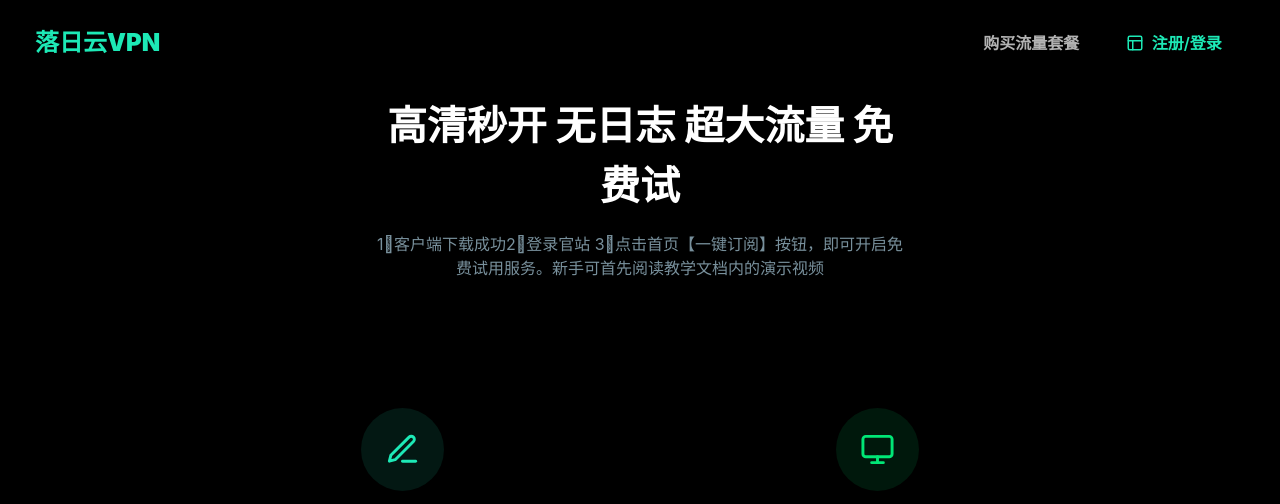
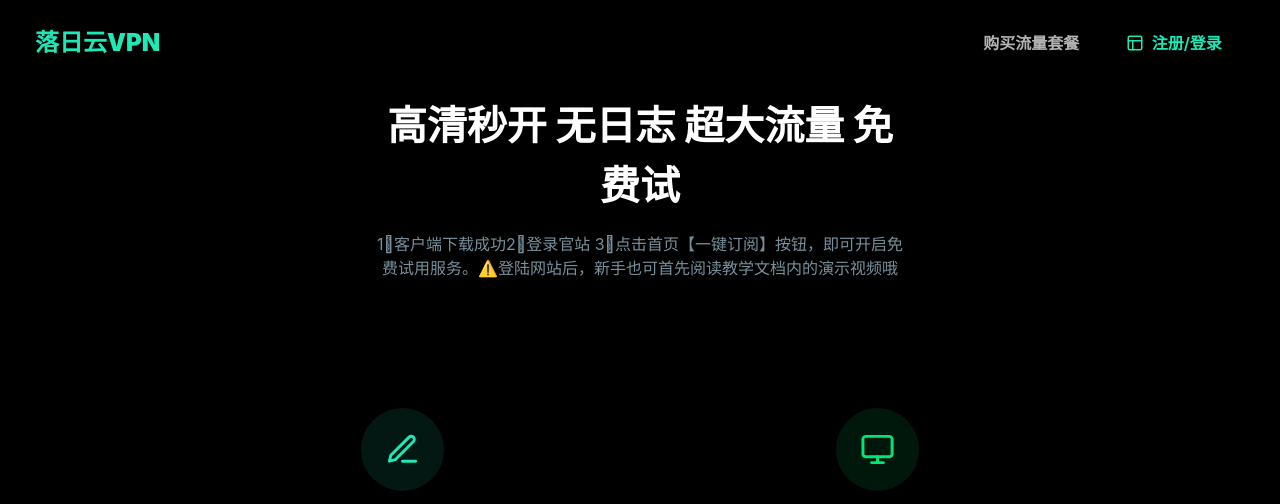
Before and after one commit to sscafe/ss.github.io, a plain HTML site: page index.html in a window 1280 px wide. Shown: the top 504 px of the page. Drawn offline with nearby package versions, Linux system fonts and the light colour scheme.

Commit message:
Update index.html

```diff
--- a/index.html
+++ b/index.html
@@ -52,7 +52,7 @@
         <div class="row">
             <div class="col-md-6 mx-auto text-center">
                 <h2 class="heading-black">高清秒开 无日志 超大流量 免费试</h2>
-                   <p class="text-muted">1⃣客户端下载成功2⃣登录官站 3⃣点击首页【一键订阅】按钮，即可开启免费试用服务。新手可首先阅读教学文档内的演示视频</p>
+                   <p class="text-muted">1⃣客户端下载成功2⃣登录官站 3⃣点击首页【一键订阅】按钮，即可开启免费试用服务。⚠️登陆网站后，新手也可首先阅读教学文档内的演示视频哦</p>
 
             </div>
         </div>
```
